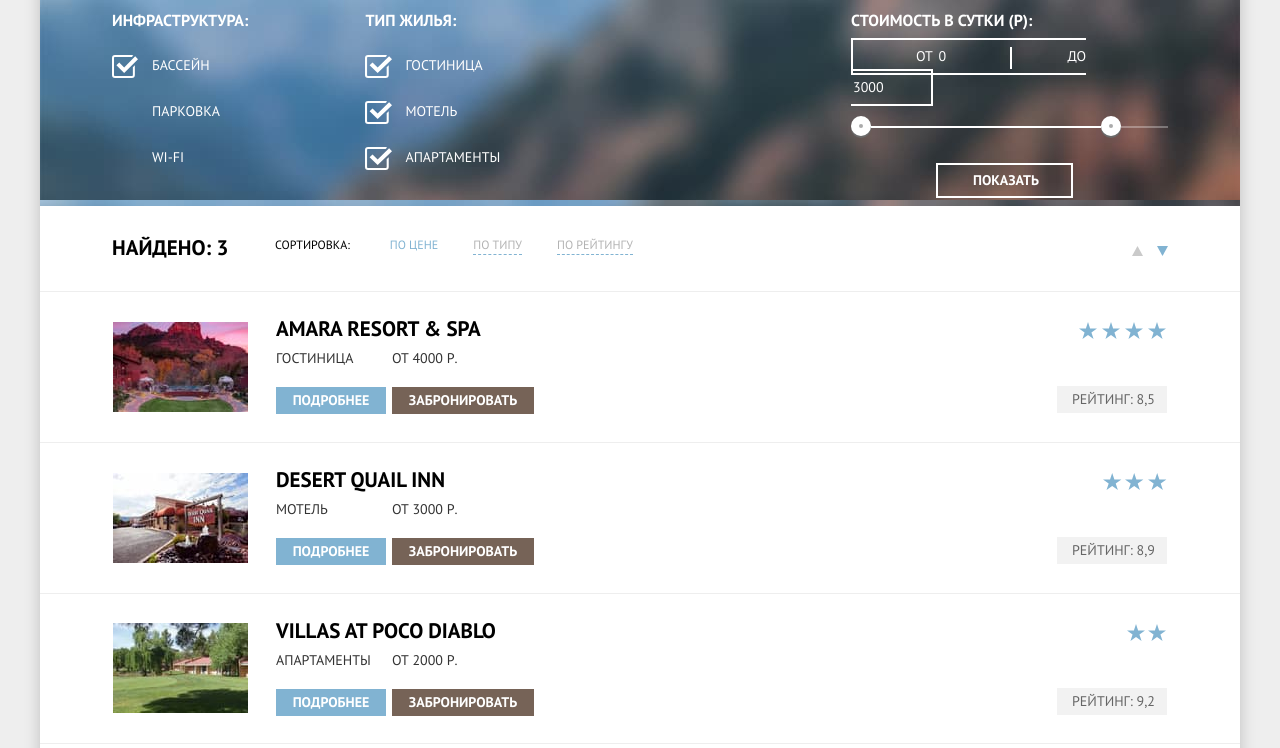
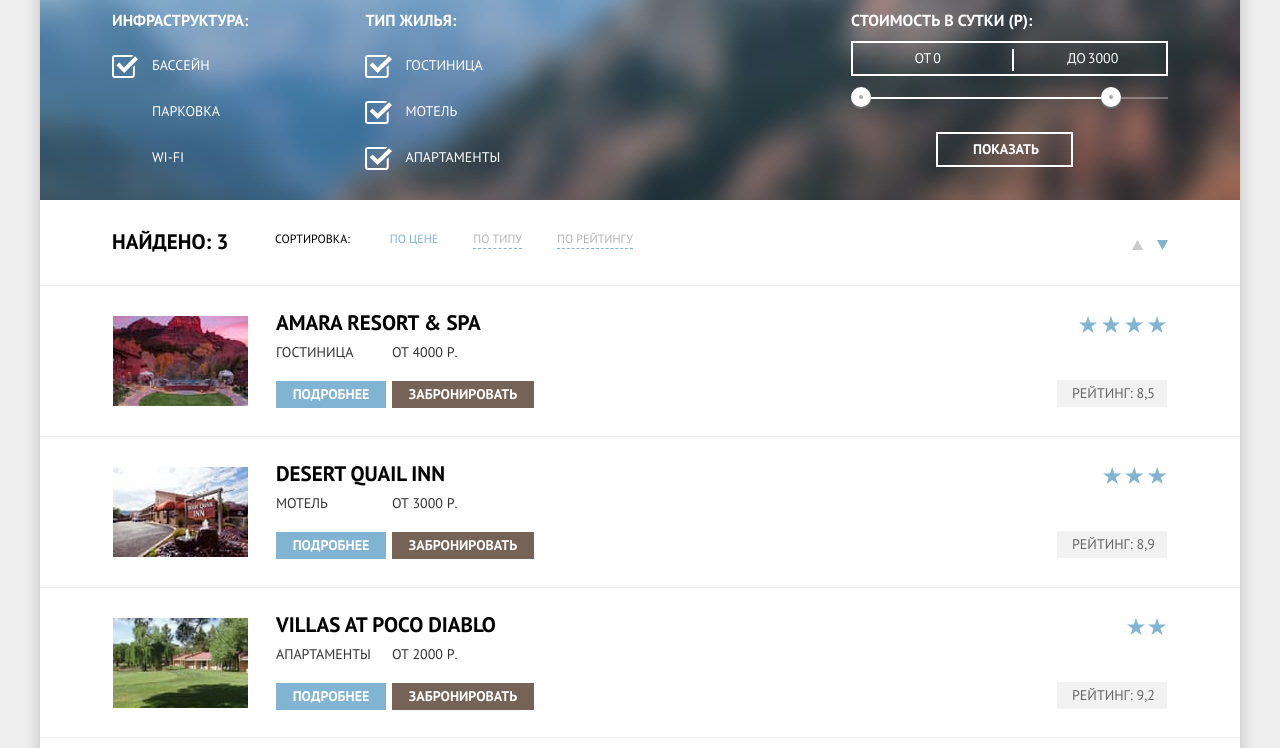
Before and after one commit to IASlavnov/1579661-sedona-29, a plain HTML site: page hotels.html in a window 1280 px wide. Shown: the part 73-821 px from the top of the page. Drawn offline with Linux system fonts and the light colour scheme.

Commit message:
Декоративные элементы на внутренней странице
Исправления

```diff
--- a/css/style.css
+++ b/css/style.css
@@ -705,7 +705,8 @@
 
 .hotels-filter {
   background-color: var(--basic-gray);
-  background-image: url('../img/background.jpg');
+  background-image: url('../img/background-inner.jpg');
+  background-position-y: center;
   padding: 26.5px 72px 7.5px;
 }
 
@@ -811,7 +812,7 @@
 
 .range-controls {
   height: 19px;
-  padding-top: 17px;
+  padding-top: 15px;
   position: relative;
 }
 
@@ -829,7 +830,7 @@
 
 .range-controls .toggle {
   position: absolute;
-  top: 13px;
+  top: 11px;
   left: 0;
   width: 4px;
   height: 4px;
@@ -852,7 +853,7 @@
 .filter-button {
   background-color: var(--basic-transparent);
   width: 137px;
-  margin-top: 24px;
+  margin-top: 22px;
   margin-left: 85px;
   padding: 5px 35px;
   border: 2px solid var(--basic-white);
@@ -864,8 +865,10 @@
 }
 
 .price-controls {
-  width: 317px;
+  width: 313px;
+  border: 2px solid var(--basic-white);
   position: relative;
+  display: flex;
 }
 
 .price-controls::before {
@@ -880,26 +883,23 @@
   background-position: 0 0;
 }
 
+.price-controls-container {
+  display: flex;
+  align-items: baseline;
+  width: 50%;
+}
+
 .price-controls label {
   color: var(--basic-white);
-  padding-left: 60px;
-  border: 2px solid var(--basic-white);
-  padding-top: 6.5px;
-  padding-bottom: 8.5px;
-}
-
-.price-controls .min-price {
-  border-right: none;
-}
-
-.price-controls .max-price {
-  border-left: none;
+  text-align: right;
+  width: 50%;
 }
 
 .price-controls input {
   font-family: inherit;
   font-size: inherit;
-  width: 25%;
+  width: 50%;
+  padding-left: 2px;
   padding-top: 6.5px;
   padding-bottom: 8.5px;
   background: none;
@@ -907,16 +907,8 @@
   border: none;
 }
 
-.price-controls .min-price {
-  padding-left: 63px;
-}
-
-.min-price input {
-  width: 20%;
-}
-
-.max-price input {
-  width: 24%;
+.min-price + input {
+  width: 45%;
 }
 
 /* Sort hotels */
--- a/hotels.html
+++ b/hotels.html
@@ -67,12 +67,14 @@
               <legend>Стоимость в сутки (р):</legend>
               <div class="range-filter">
                 <div class="price-controls">
-                  <label class="min-price">
-                    от <input type="number" name="min-price" value="0">
-                  </label>
-                  <label class="max-price">
-                    до <input type="number" name="max-price" value="3000">
-                  </label>
+                  <div class="price-controls-container">
+                    <label class="min-price">от </label>
+                    <input type="number" name="min-price" value="0">
+                  </div>
+                  <div class="price-controls-container">
+                    <label class="max-price">до </label>
+                    <input type="number" name="max-price" value="3000">
+                  </div>
                 </div>
                 <div class="range-controls">
                   <div class="scale">
```
Also changed, not shown: img/background-inner.jpg (added), img/background.jpg (deleted).
